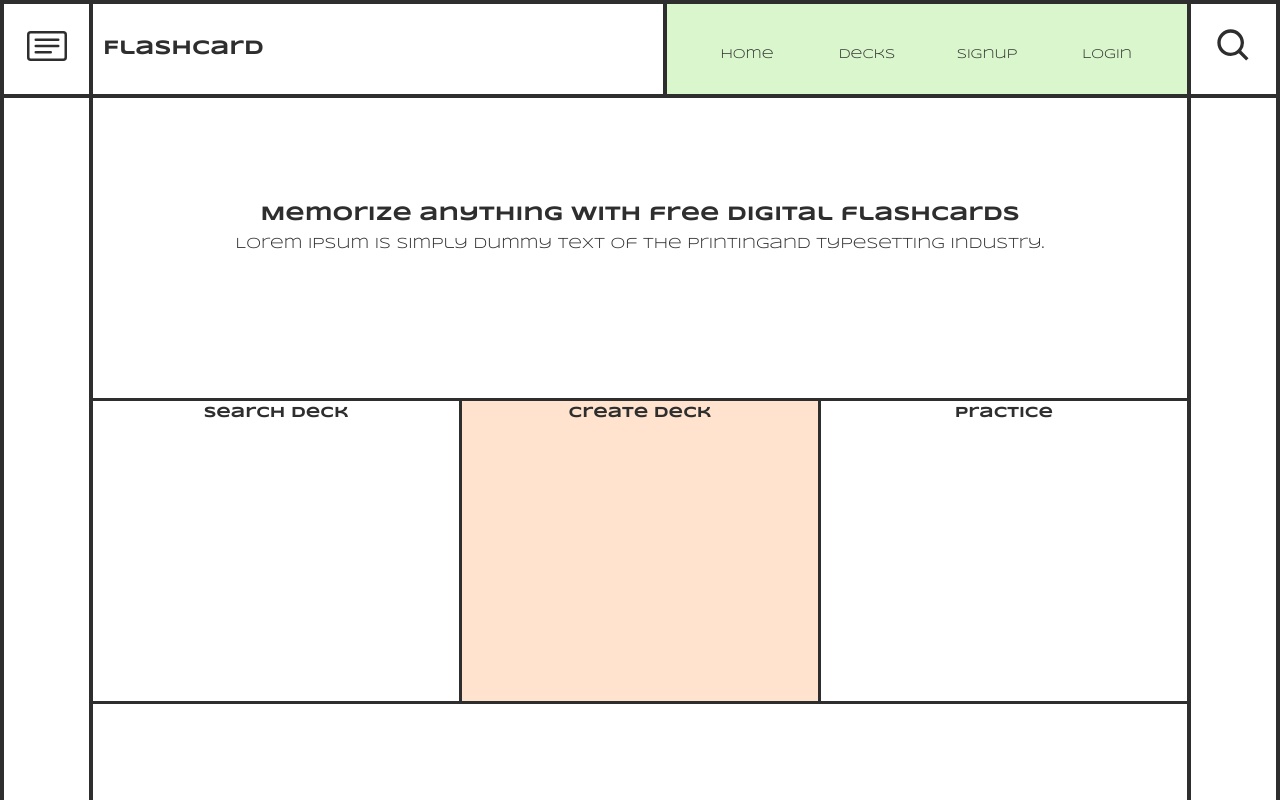
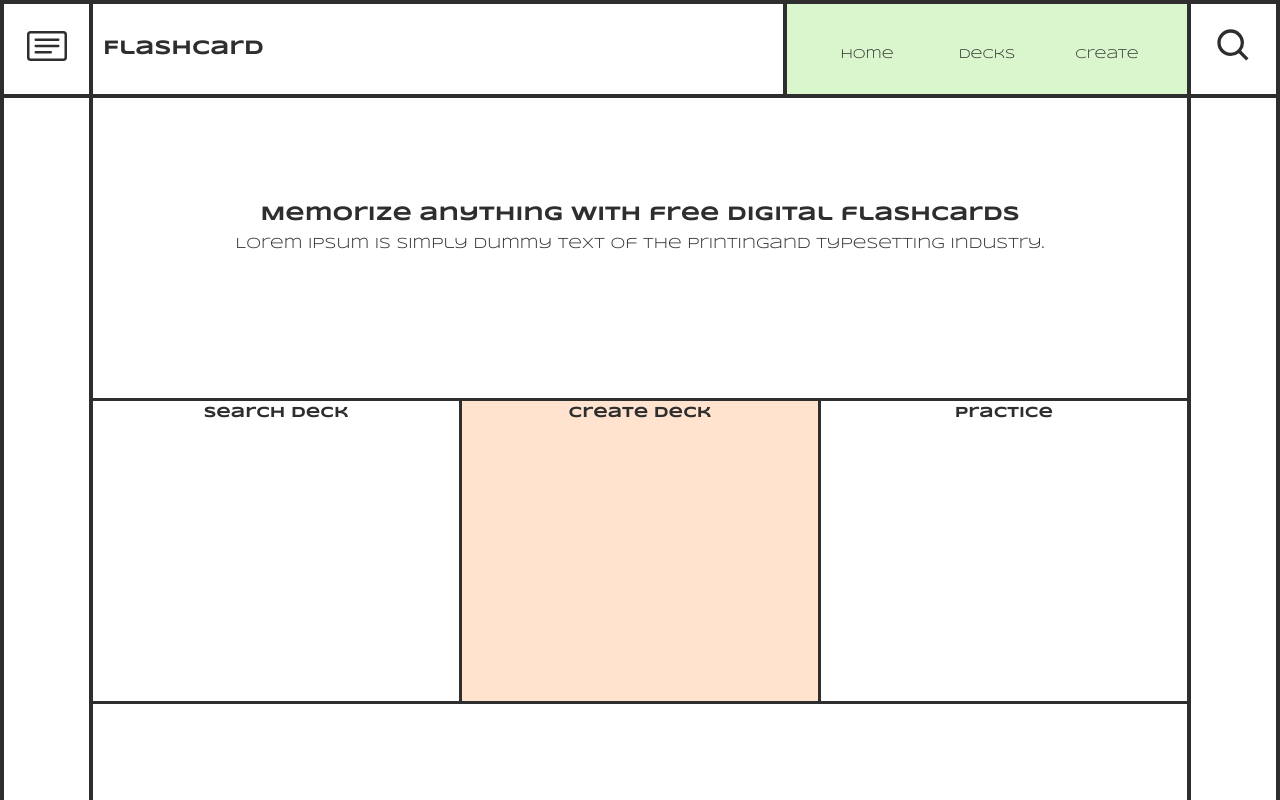
Before and after one commit to CarlSmoky/flashcard_client, a React (Create React App) app: page / in a window 1280 px wide. Shown: the top 800 px of the page. Built offline with nearby package versions, Linux system fonts and the light colour scheme; no server answers; a web font is replaced by a local one.

Commit message:
Add Create page

```diff
--- a/src/App.jsx
+++ b/src/App.jsx
@@ -14,6 +14,7 @@ const App = () => {
         <Route path ="/decklist" element={<Frame content='decklist'/>}/>
         {/* <Route path ="/search" element={<Search />}/> */}
         <Route path ="/deck/:id" element={<Frame content='cards'/>}/>
+        <Route path ="/create" element={<Frame content='create'/>}/>
         <Route path ="/signup" element={<Frame content='signup'/>}/>
         <Route path ="/login" element={<Frame content='login'/>}/>
       </Routes>
--- /dev/null
+++ b/src/components/CreateCards.jsx
@@ -0,0 +1,9 @@
+import React from 'react'
+
+const CreateCards = () => {
+  return (
+    <div>CreateCards</div>
+  )
+}
+
+export default CreateCards
--- /dev/null
+++ b/src/components/CreateDeck.jsx
@@ -0,0 +1,14 @@
+import React from 'react'
+import styled from 'styled-components'
+
+const CreateDeck = () => {
+  return (
+    <Wrapper>CreateDeck</Wrapper>
+  )
+}
+
+const Wrapper = styled.div`
+
+`
+
+export default CreateDeck
--- a/src/components/Frame.jsx
+++ b/src/components/Frame.jsx
@@ -5,6 +5,7 @@ import Nav from './Nav'
 import Menu from './Menu'
 import DeckList from './DeckList'
 import Cards from './Cards'
+import Create from '../pages/Create'
 import Footer from './Footer'
 import Signup from './Signup'
 import Login from './Login'
@@ -28,6 +29,7 @@ return (
       {content === "menu" && <Menu />}
       {content === "decklist" && <DeckList />}
       {content === "cards" && <Cards />}
+      {content === "create" && <Create />}
       {content === "signup" && <Signup />}
       {content === "login" && <Login />}
       <Footer />
--- a/src/components/Nav.jsx
+++ b/src/components/Nav.jsx
@@ -16,12 +16,15 @@ const Nav = () => {
         <a onClick={()=> {navigate("/decklist")}}>
           <span>Decks</span>
         </a>
-        <a onClick={()=> {navigate("/signup")}}>
+        <a onClick={()=> {navigate("/create")}}>
+          <span>Create</span>
+        </a>
+        {/* <a onClick={()=> {navigate("/signup")}}>
           <span>Signup</span>
         </a>
         <a onClick={()=> {navigate("/login")}}>
           <span>Login</span>
-        </a>
+        </a> */}
       </div>
     </Wrapper>
   )
--- /dev/null
+++ b/src/pages/Create.jsx
@@ -0,0 +1,20 @@
+import React from 'react'
+import styled from 'styled-components'
+import CreateDeck from '../components/CreateDeck'
+import CreateCards from '../components/CreateCards'
+
+
+const Create = () => {
+  return (
+    <Wrapper>
+      <CreateDeck/>
+      <CreateCards/>
+    </Wrapper>
+  )
+}
+
+const Wrapper = styled.div`
+
+`
+
+export default Create
```
